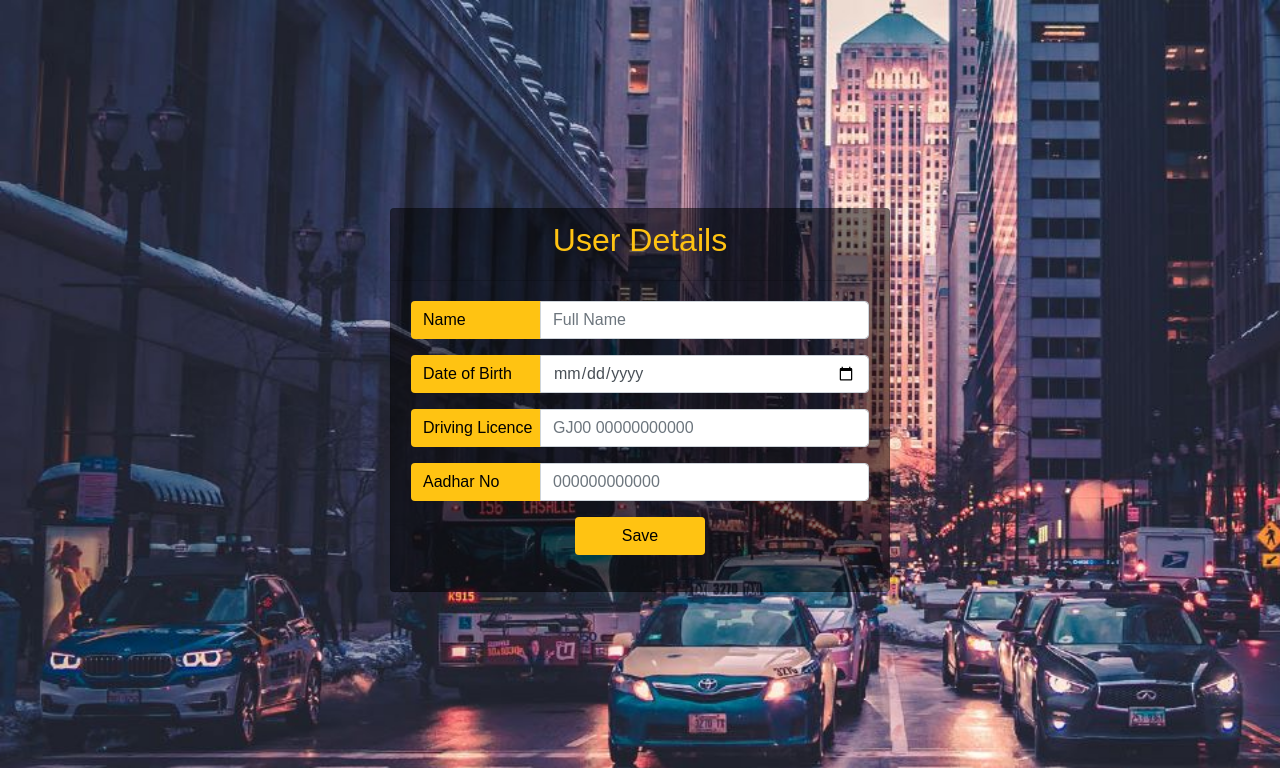
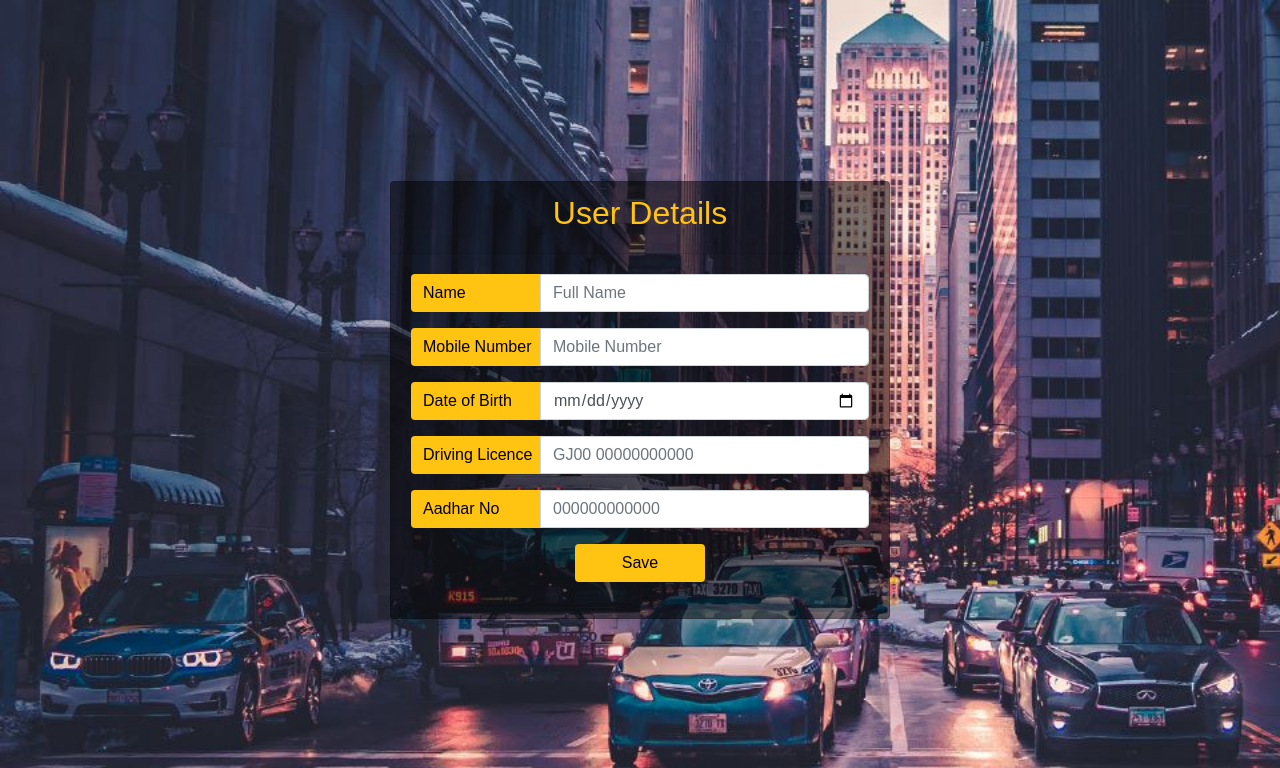
Before and after one commit to shubhhamlathiya/Quick-car-Hire, a PHP site: page /profile.php in a window 1280 px wide. Shown: the top 768 px of the page. Run offline with PHP 8.4, Linux system fonts and the light colour scheme; some libraries are stand-ins or nearby versions.

Commit message:
5 Commit

```diff
--- a/Registration.php
+++ b/Registration.php
@@ -106,7 +106,7 @@
                                 <div class="input-group-prepend">
                                     <span class="input-group-text"><i class="fas fa-user"></i></span>
                                 </div>
-                                <input type="text" class="form-control" name="Emailid" placeholder="Enter your Email id" required>
+                                <input type="text" class="form-control" name="Emailid" placeholder="Enter your Email id" title="Email should be valid email address." pattern="[A-Za-z0-9._%+-]+@gmail\.com$" required>
                             </div>
                             <div class="input-group form-group">
                                 <div class="input-group-prepend">
@@ -154,13 +154,13 @@
                         $number = preg_match('@[0-9]@', $password);
                         $specialChars = preg_match('@[^\w]@', $password);
 
-                        if (!$uppercase || !$lowercase || !$number || !$specialChars || strlen($password) < 9) {
+                        if (!$uppercase || !$lowercase || !$number || !$specialChars || strlen($password) < 8) {
                             echo "<script>pass();</script>";
                         } else {
                             if ($password != $retypepassword) {
                                 echo "<script>Rpass();</script>";
                             } else {
-                                $customer = "INSERT INTO customer VALUES ('', '$Emailid', '$password', '', '', '')";
+                                $customer = "INSERT INTO customer VALUES ('', '$Emailid', '$password', '', '', '','')";
                                 if ($conn->query($customer) === TRUE) {
                                     echo "<script>window.location.href='profile.php'</script>";
                                 } else {
--- a/index.php
+++ b/index.php
@@ -16,6 +16,7 @@
                 <div></div>
                 <div></div>
             </div>
+
         </div>
         <!-- ***** Preloader End ***** -->
 
--- a/profile.php
+++ b/profile.php
@@ -2,6 +2,7 @@
 <html>
     <head>
         <title>Registration Page</title>
+        <script src="https://ajax.googleapis.com/ajax/libs/jquery/3.6.1/jquery.min.js"></script>
         <!--Bootsrap 4 CDN-->
         <link rel="stylesheet" href="https://stackpath.bootstrapcdn.com/bootstrap/4.1.3/css/bootstrap.min.css" integrity="sha384-MCw98/SFnGE8fJT3GXwEOngsV7Zt27NXFoaoApmYm81iuXoPkFOJwJ8ERdknLPMO" crossorigin="anonymous">
         <!--Fontawesome CDN-->
@@ -100,13 +101,20 @@
                                 <div class="input-group-prepend">
                                     <span class="input-group-text">Name</span>
                                 </div>
-                                <input type="text" name="fullname" class="form-control" placeholder="Full Name">
+                                <input type="text" name="fullname" class="form-control" placeholder="Full Name" onkeypress="return (event.charCode > 64 &&
+                                                event.charCode < 91) || (event.charCode > 96 && event.charCode < 123) || (event.charCode > 31 && event.charCode < 33)" >
+                            </div>
+                            <div class="input-group form-group">
+                                <div class="input-group-prepend">
+                                    <span class="input-group-text">Mobile Number</span>
+                                </div>
+                                <input type="text" name="MobileNo" class="form-control MobileNo" placeholder="Mobile Number">
                             </div>
                             <div class="input-group form-group">
                                 <div class="input-group-prepend">
                                     <span class="input-group-text">Date of Birth</span>
                                 </div>
-                                <input type="date" name="DOB" class="form-control">
+                                <input type="date" name="DOB" id="DOB" class="form-control">
                             </div>
 
                             <div class="input-group form-group">
@@ -128,6 +136,42 @@
                             </div>
                         </form>
                     </div>
+                    <script>
+                        $("#DOB").datepicker({
+                            maxDate: "-18Y",
+                            changeMonth: true,
+                            changeYear: true,
+                            yearRange: "-100:+0",
+                            onClose: function (selectedDate) {
+                                $("#DOB").datepicker("option", "minDate", selectedDate);
+                            }
+                        });
+                        $(document).ready(function () {
+                            $('.MobileNo').on('keypress', function (e) {
+                                var $this = $(this);
+                                var regex = new RegExp("^[0-9\b]+$");
+                                var str = String.fromCharCode(!e.charCode ? e.which : e.charCode);
+                                // for 10 digit number only
+                                if ($this.val().length > 9) {
+                                    e.preventDefault();
+                                    return false;
+                                }
+                                if (e.charCode < 54 && e.charCode > 47) {
+                                    if ($this.val().length == 0) {
+                                        e.preventDefault();
+                                        return false;
+                                    } else {
+                                        return true;
+                                    }
+                                }
+                                if (regex.test(str)) {
+                                    return true;
+                                }
+                                e.preventDefault();
+                                return false;
+                            });
+                        });
+                    </script>
                     <?php
                     if (isset($_POST['AddCustomer'])) {
                         $Emailid = $_SESSION['Emailid'];
```
